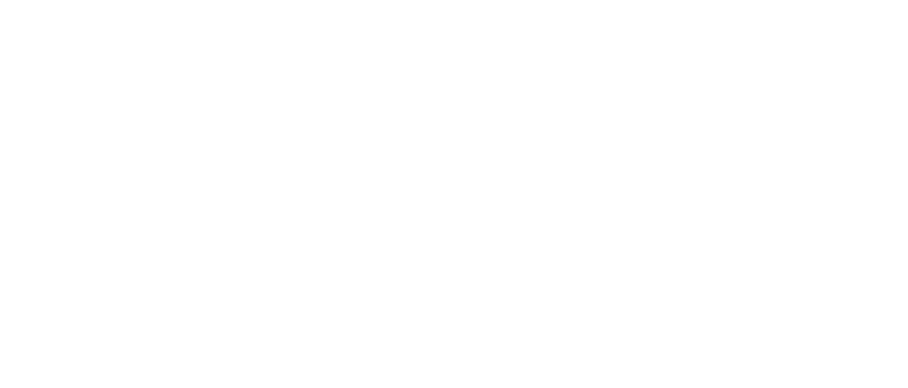
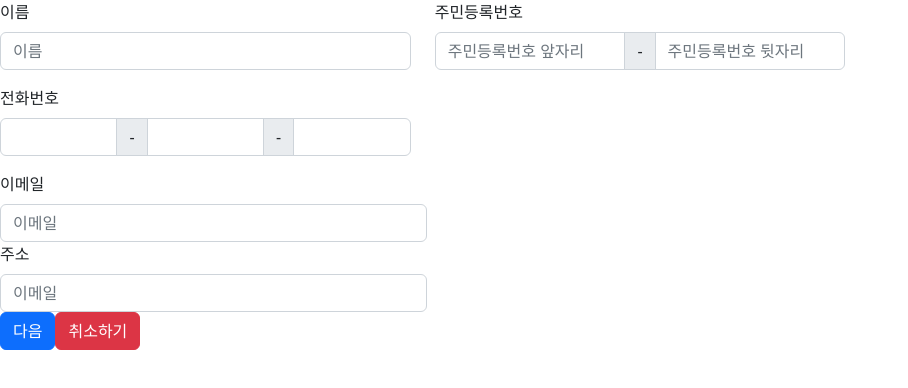
Before and after one commit to LeeChoongHwan/NS, a React (Create React App) app: page /signup in a window 1280 px wide. Before the commit this address had no page. Shown: the top 388 px of the page, without its empty margins (0-908 px from the left). Built offline with nearby package versions, Linux system fonts and the light colour scheme.

Commit message:
VIEW : 개인 정보 입력 form

```diff
--- a/src/App.js
+++ b/src/App.js
@@ -1,5 +1,8 @@
 import {BrowserRouter as Router, Route, Routes} from "react-router-dom";
 import InsuranceList from "./pages/Insurance-list";
+import ErrorPage from "./utils/error-page";
+import SignUpForm from "./pages/sign-up-form";
+import FormExample from "./component/form-ex";
 
 
 function App() {
@@ -7,8 +10,10 @@
       <div >
         <Router>
           <Routes>
+              {/*<Route path={"/"} element={<FormExample/>}/>*/}
             <Route path={"/"} element={<InsuranceList/>}/>
-
+              <Route path={"/signup"} element={<FormExample/>}/>
+              <Route path={"/**"} element={<ErrorPage/>}/>
           </Routes>
         </Router>
 
--- a/src/component/cust-modal.js
+++ b/src/component/cust-modal.js
@@ -1,15 +1,22 @@
 import {Button, Modal} from "react-bootstrap";
 import CustTable from "./cust-table";
 import {InsuranceListSample} from "../utils/sample-data/sample";
+import {useNavigate} from "react-router-dom";
+
 
 export default function CustModal({_show, _handleShow, _id}) {
 
     //
     //  TODO axios를 통해서 정보를 받아와서 값을 채워준다. 보험 이름, 계약 기간, 납입 기간, 보장 항목 [이름, 설명, 금액    ]
 
+    const navigate = useNavigate()
 
     const handleClose = () => {
         _handleShow(false)
+    }
+
+    const handleSignUp = () => {
+        navigate("/signup");
     }
 
     return <Modal show={_show} onHide={handleClose}>
@@ -31,7 +38,7 @@
             <Button variant="danger" onClick={handleClose}>
                 취소
             </Button>
-            <Button variant="primary" onClick={handleClose}>
+            <Button variant="primary" onClick={handleSignUp}>
                 가입
             </Button>
         </Modal.Footer>
--- /dev/null
+++ b/src/component/form-ex.js
@@ -0,0 +1,145 @@
+import React, {useEffect, useState} from 'react';
+import Button from 'react-bootstrap/Button';
+import Col from 'react-bootstrap/Col';
+import Form from 'react-bootstrap/Form';
+import InputGroup from 'react-bootstrap/InputGroup';
+import Row from 'react-bootstrap/Row';
+import {useNavigate} from "react-router-dom";
+
+export default function FormExample() {
+    const [validated, setValidated] = useState(false);
+
+    // const navigate = useNavigate();
+    // const location = ueLocation()
+
+    // useEffect(()=>{
+    // //    location.state에서 type을 받아 오기.
+    // },[])
+
+    const handleSubmit = (event) => {
+        const form = event.currentTarget;
+        console.log(form);
+        console.log(form.nnn.value)
+        event.preventDefault();
+        if (form.checkValidity() === false) {
+            event.stopPropagation();
+        }
+        // TODO -> data set을 다음 페이지로 넘겨야 함.
+        // navigate() -> 다음 페이지 및 종류를 선택해서 보내야 함.
+        // 종류는 그전에서 받아서 오는게 좋을 듯 하네
+        // name.value로 받아올 수 있음.
+        setValidated(true);
+
+    };
+
+    return (
+        <Form noValidate validated={validated} onSubmit={handleSubmit}>
+            <Row className="mb-3">
+                <Form.Group as={Col} md="4" controlId="validationCustom01">
+                    <Form.Label>이름</Form.Label>
+                    <Form.Control
+                        name={"nnn"}
+                        required
+                        type="text"
+                        placeholder="이름"
+                        defaultValue=""
+                        pattern="^[가-힣]{2,6}"
+                    />
+                    <Form.Control.Feedback>사용 가능합니다!</Form.Control.Feedback>
+                    <Form.Control.Feedback type="invalid">
+                        주어진 형식으로 이름을 입력해주세요
+                    </Form.Control.Feedback>
+                </Form.Group>
+                <Form.Group as={Col} md="4" controlId="validationCustomUsername">
+                    <Form.Label>주민등록번호</Form.Label>
+                    <InputGroup hasValidation>
+                        <Form.Control
+                            type="number"
+                            placeholder="주민등록번호 앞자리"
+                            aria-describedby="inputGroupPrepend"
+                            required
+                        />
+                        <Form.Control.Feedback type="invalid">
+                            주민등록번호 형식에 맞게 입력해주세요
+                        </Form.Control.Feedback>
+                        <InputGroup.Text id="basic-addon2">-</InputGroup.Text>
+                        <Form.Control
+                            type="number"
+                            placeholder="주민등록번호 뒷자리"
+                            aria-describedby="inputGroupPrepend"
+                            required
+                        />
+                        <Form.Control.Feedback type="invalid">
+                            Please choose a username.
+                        </Form.Control.Feedback>
+                    </InputGroup>
+                </Form.Group>
+            </Row>
+            <Row className="mb-3">
+                <Form.Group as={Col} md="4" controlId="validationCustomUsername">
+                    <Form.Label>전화번호</Form.Label>
+                    <InputGroup hasValidation>
+                        <Form.Control
+                            type="number"
+
+                            aria-describedby="inputGroupPrepend"
+                            required
+                        />
+                        <Form.Control.Feedback type="invalid">
+                            주민등록번호 형식에 맞게 입력해주세요
+                        </Form.Control.Feedback>
+                        <InputGroup.Text id="basic-addon2">-</InputGroup.Text>
+                        <Form.Control
+                            type="number"
+
+                            aria-describedby="inputGroupPrepend"
+                            required
+                        />
+                        <Form.Control.Feedback type="invalid">
+                            Please choose a username.
+                        </Form.Control.Feedback>
+                        <InputGroup.Text id="basic-addon2">-</InputGroup.Text>
+                        <Form.Control
+                            type="number"
+
+                            aria-describedby="inputGroupPrepend"
+                            required
+                        />
+                        <Form.Control.Feedback type="invalid">
+                            Please choose a username.
+                        </Form.Control.Feedback>
+                    </InputGroup>
+                </Form.Group>
+            </Row>
+            <Form.Group as={Col} md="4" controlId="validationCustomUsername">
+                <Form.Label>이메일</Form.Label>
+                    <Form.Control
+                        type="email"
+                        placeholder="이메일"
+                        aria-describedby="inputGroupPrepend"
+                        required
+                    />
+                    <Form.Control.Feedback type="invalid">
+                       이메일 형식에 맞춰 주세요
+                    </Form.Control.Feedback>
+            </Form.Group>
+
+            <Form.Group as={Col} md="4" controlId="validationCustomUsername">
+                <Form.Label>주소</Form.Label>
+                <Form.Control
+                    type="email"
+                    placeholder="이메일"
+                    aria-describedby="inputGroupPrepend"
+                    required
+                />
+                <Form.Control.Feedback type="invalid">
+                    이메일 형식에 맞춰 주세요
+                </Form.Control.Feedback>
+
+            {/* TODO   https://postcode.map.daum.net/guide*/}
+            </Form.Group>
+            <Button type="submit">다음</Button>
+            <Button type="button" variant={"danger"}>취소하기</Button>
+        </Form>
+    );
+}
--- /dev/null
+++ b/src/pages/sign-up-form.js
@@ -0,0 +1,18 @@
+import {useLocation} from "react-router-dom";
+import {useEffect, useState} from "react";
+
+export default function SignUpForm() {
+
+    const [id,setId]= useState()
+
+    const location = useLocation();
+    useEffect(() => {
+        if(location.state.insuranceId !== undefined) {
+            setId(location.state.insuranceId);
+        }
+    },[])
+
+    return <>
+
+    </>
+};
--- /dev/null
+++ b/src/utils/error-page.js
@@ -0,0 +1,3 @@
+export default function ErrorPage(){
+    return <h2>응 에러야</h2>;
+}
```
Also changed, not shown: src/component/cust-form-control.js (added, +10 -0 lines).
